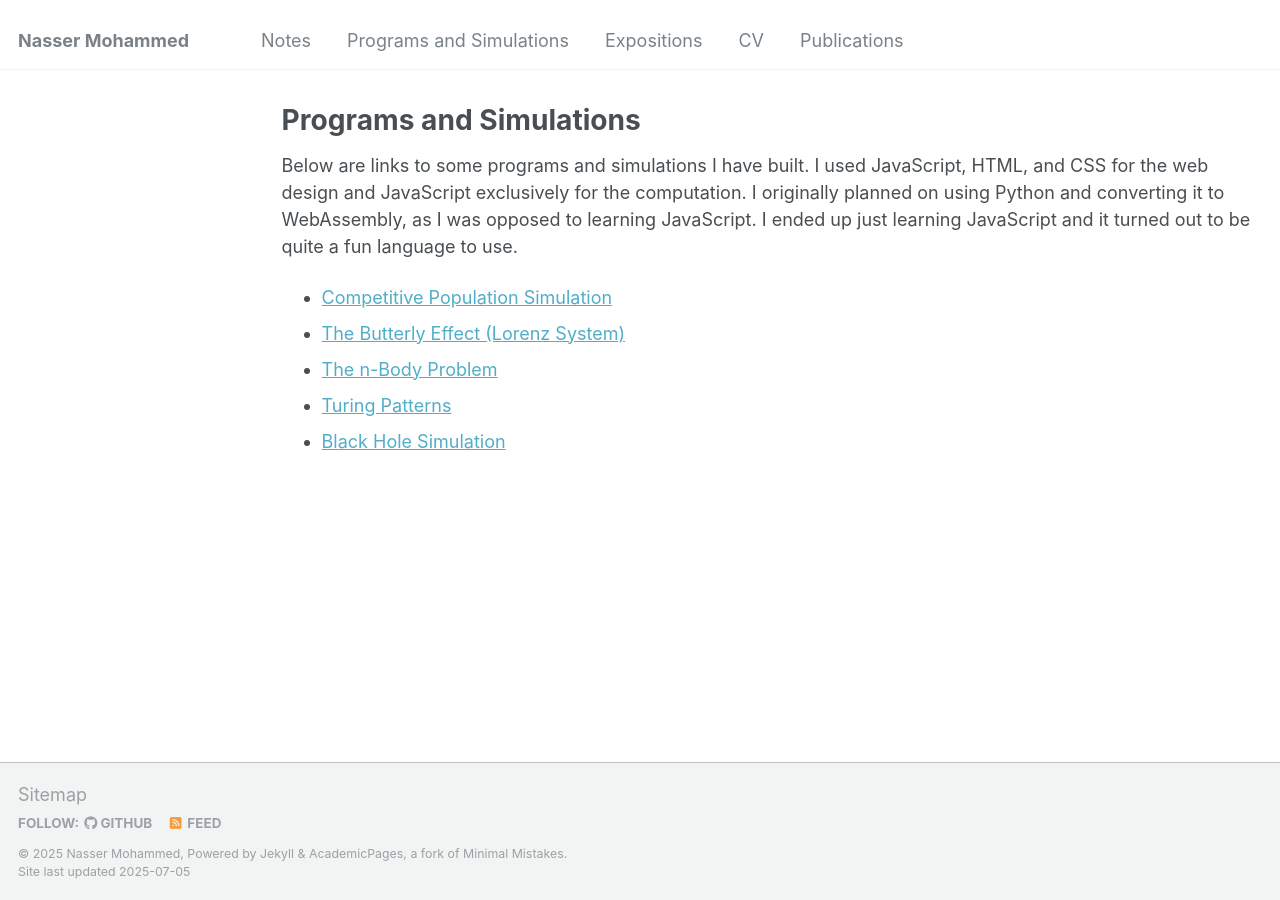
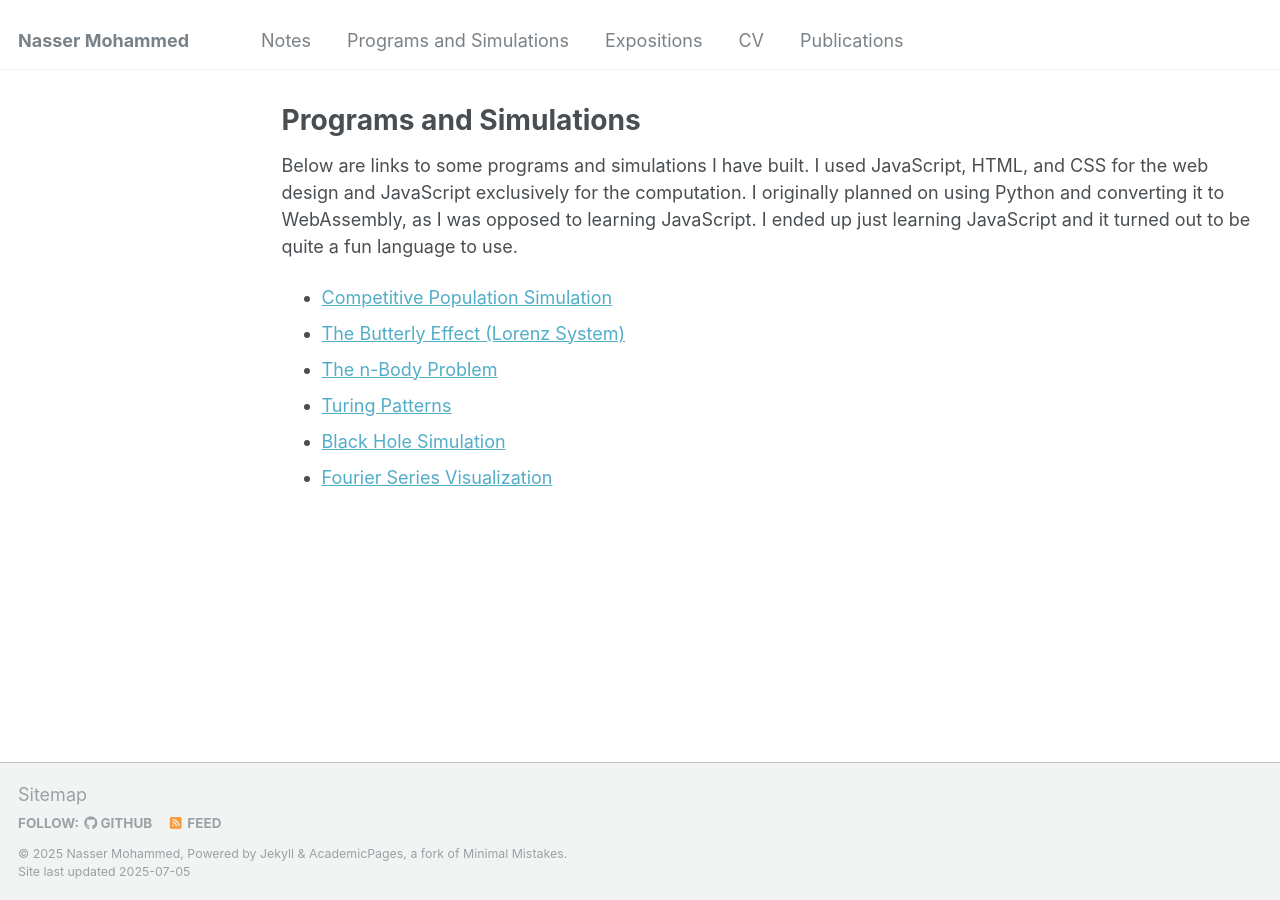
Before and after one commit to Nasser-Mohammed/Nasser-Mohammed.github.io, a Jekyll site: the page built from _pages/programs-simulations.md, in a window 1280 px wide. Built offline with Jekyll 4.4.1, drawn with Linux system fonts in a browser that asks for light colours.

Commit message:
Update programs-simulations.md

```diff
--- a/_pages/programs-simulations.md
+++ b/_pages/programs-simulations.md
@@ -10,3 +10,4 @@ Below are links to some programs and simulations I have built. I used JavaScript
 - [The n-Body Problem](/programs-simulations/n-Body-Simulation/index.html)
 - [Turing Patterns](/programs-simulations/Turing-Patterns/index.html)
 - [Black Hole Simulation](/programs-simulations/Black-Hole/index.html)
+- [Fourier Series Visualization](/programs-simulations/Fourier-Series/index.html)
```
